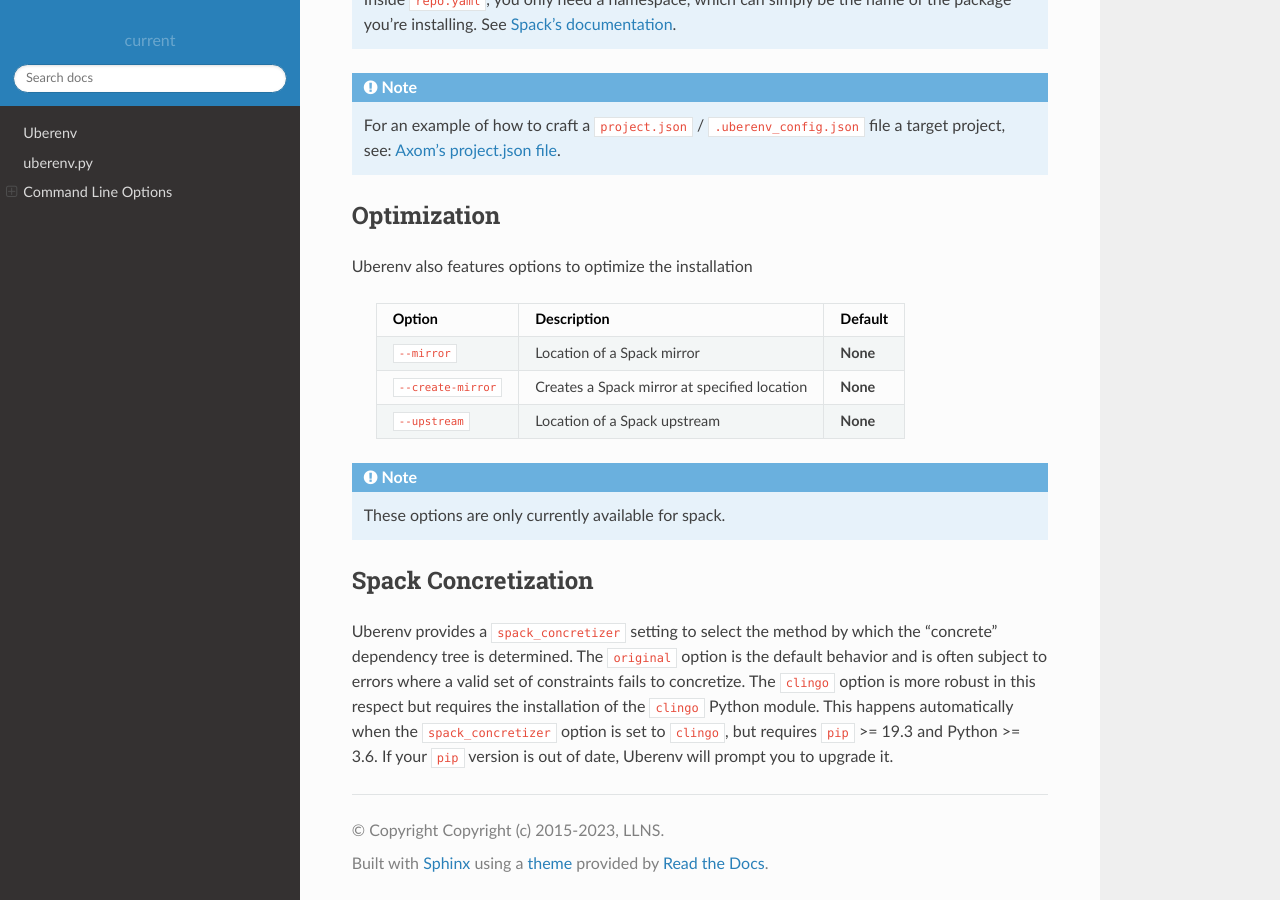
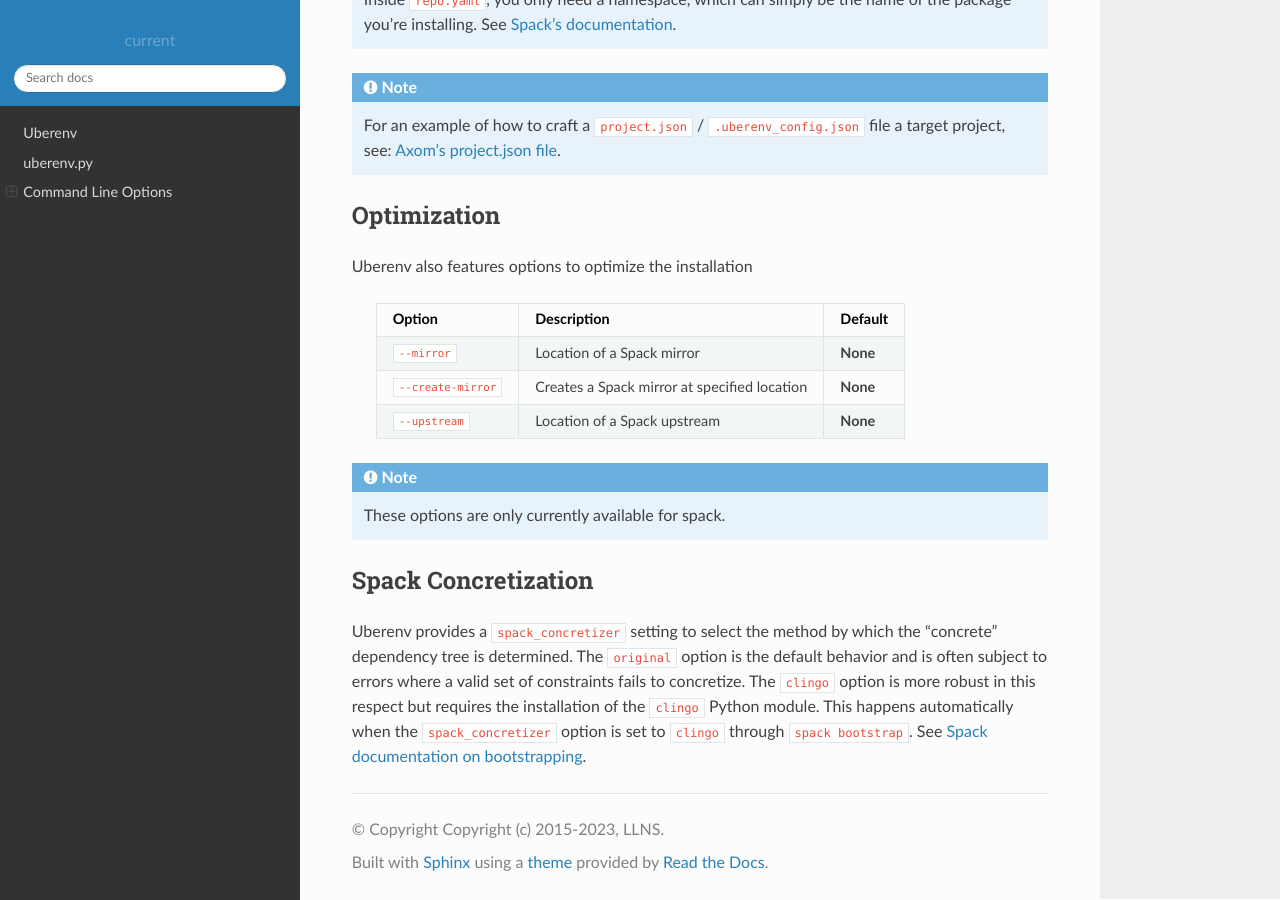
Before and after one commit to LLNL/uberenv, a Sphinx documentation site: the page built from docs/sphinx/index.rst, in a window 1280 px wide and 900 px high, scrolled down 5292 px. Built offline with Sphinx 7.4.7 and the Read the Docs theme 2.0.0, drawn with Linux system fonts in a browser that asks for light colours.

Commit message:
update concretizer docs

```diff
--- a/docs/sphinx/index.rst
+++ b/docs/sphinx/index.rst
@@ -274,5 +274,5 @@ Spack Concretization
 Uberenv provides a ``spack_concretizer`` setting to select the method by which the "concrete" dependency tree is determined.
 The ``original`` option is the default behavior and is often subject to errors where a valid set of constraints fails to
 concretize.  The ``clingo`` option is more robust in this respect but requires the installation of the ``clingo`` Python module.
-This happens automatically when the ``spack_concretizer`` option is set to ``clingo``, but requires ``pip`` >= 19.3 and Python >= 3.6.
-If your ``pip`` version is out of date, Uberenv will prompt you to upgrade it.
+This happens automatically when the ``spack_concretizer`` option is set to ``clingo`` through ``spack bootstrap``. See
+`Spack documentation on bootstrapping <https://spack.readthedocs.io/en/latest/bootstrapping.html>`_.
```
